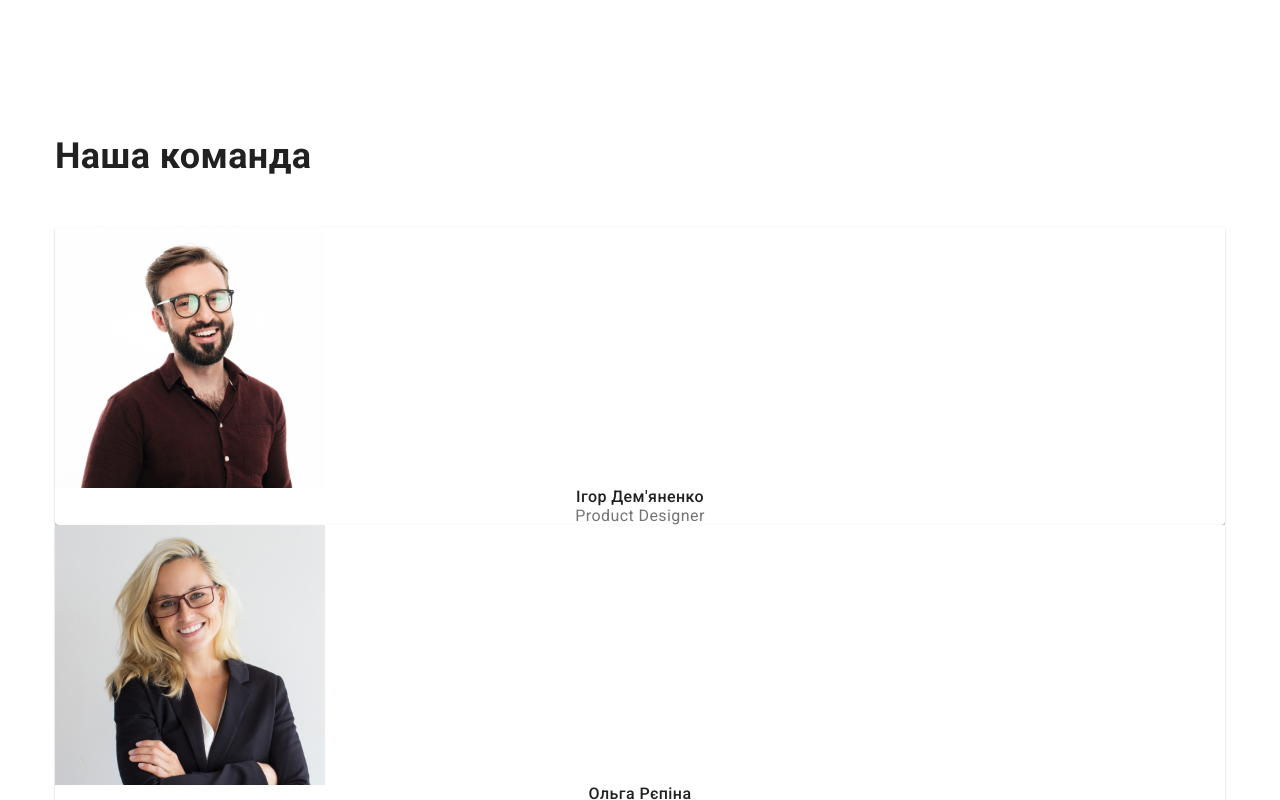
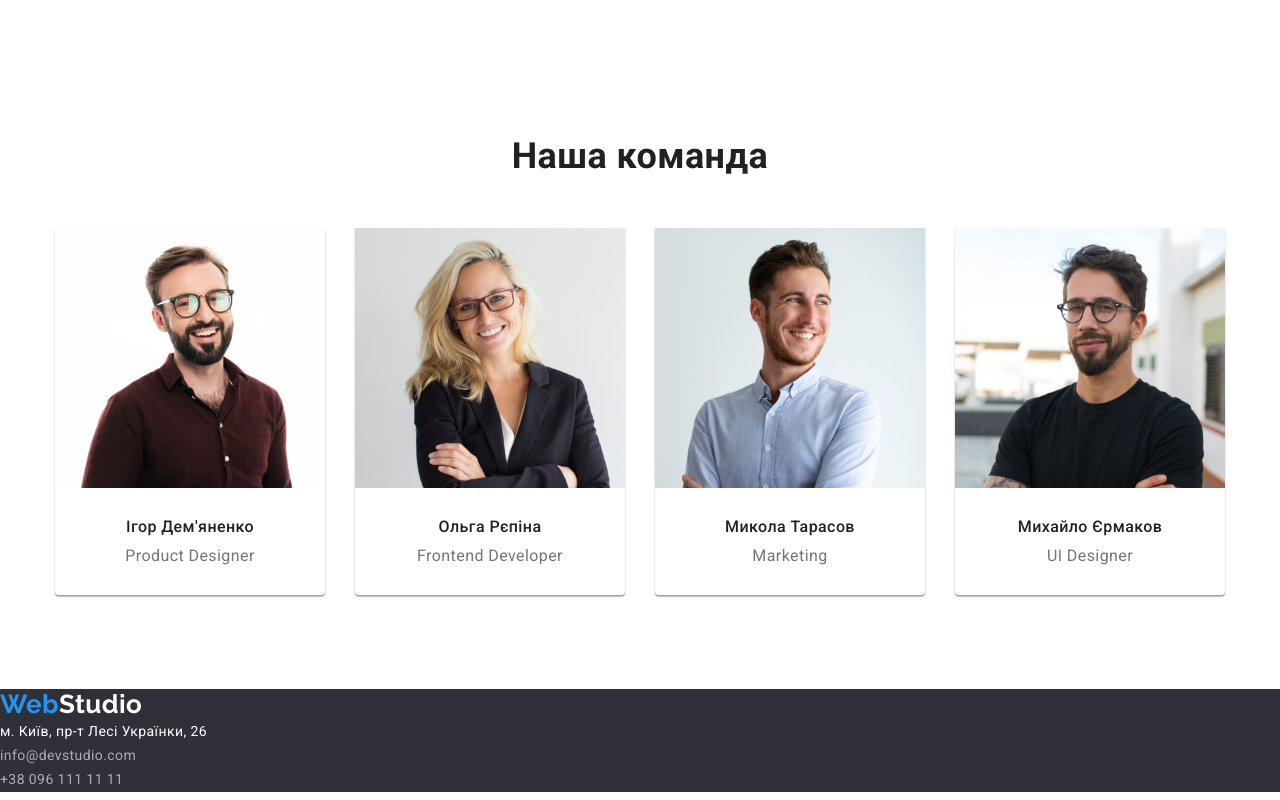
Before and after one commit to MRDoops/goit-markup-hw-03, a plain HTML site: page index.html in a window 1280 px wide. Shown: the part 1100-1900 px from the top of the page. Drawn offline with nearby package versions, Linux system fonts and the light colour scheme.

Commit message:
додав стилів для студії

```diff
--- a/css/styles.css
+++ b/css/styles.css
@@ -230,17 +230,15 @@ body {
 	justify-content: space-between;
 }
 
-.team-card-list .img-list {
-	display: block;
-}
+
 .work-list-colum .img-list {
 	display: block;
 }
-.img-list {
-	display: inline;
-}
+
+.img-list {}
 
 .title-head {
+	text-align: center;
 	font-weight: 700;
 	font-size: 36px;
 	line-height: 1.16;
@@ -250,12 +248,25 @@ body {
 
 
 /* team-list */
+.team-card-list .img-list {
+	display: block;
+	margin-bottom: 30px;
+}
+
+.team-card {
+	display: flex;
+	justify-content: space-between;
+	flex-wrap: wrap;
+}
 
 .team-list {
 	color: var(--background-team-color);
 }
 
 .team-card-list {
+	max-height: 368px;
+	max-width: 270px;
+
 	background: var(--white-color);
 	box-shadow: 0px 1px 3px rgba(0, 0, 0, 0.12), 0px 1px 1px rgba(0, 0, 0, 0.14), 0px 2px 1px rgba(0, 0, 0, 0.2);
 	border-radius: 0px 0px 4px 4px;
@@ -268,6 +279,7 @@ body {
 	line-height: 1.18;
 	text-align: center;
 	color: var(--title-text-color);
+	margin-bottom: 10px;
 }
 
 .team-card-indent {
@@ -275,6 +287,7 @@ body {
 	line-height: 1.18;
 	text-align: center;
 	color: var(--primary-text-color);
+	padding-bottom: 30px;
 
 }
 
```
